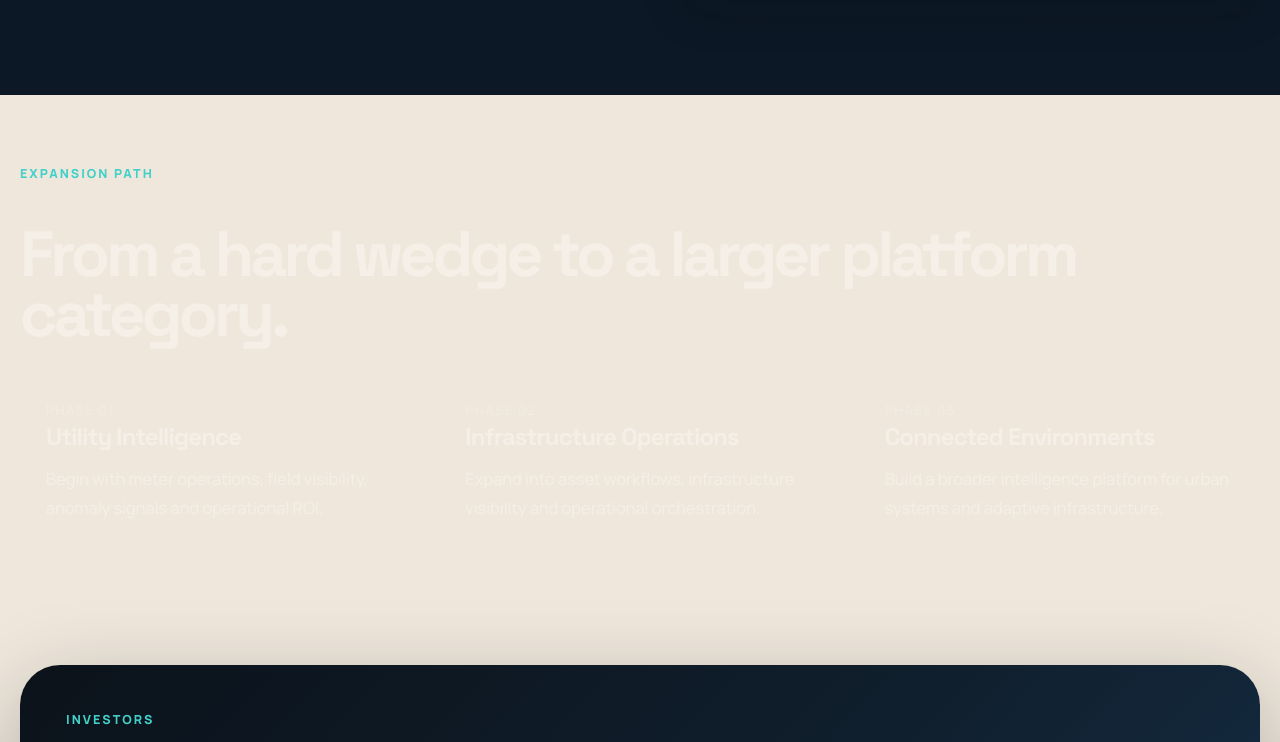
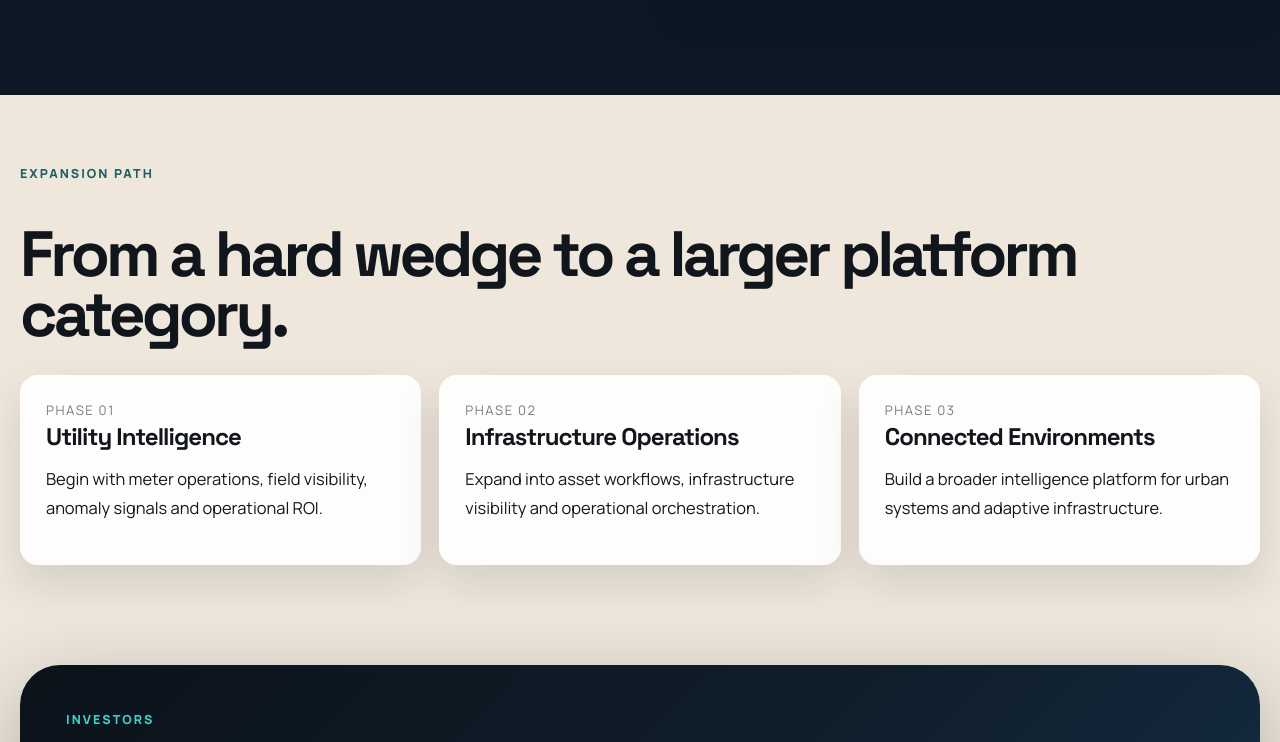
Before and after one commit to meloshemo/Noethon, a plain HTML site: page index.html in a window 1280 px wide. Shown: the part 2738-3480 px from the top of the page. Drawn offline with Linux system fonts and the light colour scheme.

Commit message:
Improve section readability

```diff
--- a/styles.css
+++ b/styles.css
@@ -260,11 +260,13 @@ h2 {
   font-size: clamp(2.2rem, 5vw, 4.1rem);
   letter-spacing: -0.06em;
   color: var(--text-dark);
+  font-weight: 700;
 }
 
 h3 {
   font-size: 1.5rem;
   letter-spacing: -0.04em;
+  font-weight: 700;
 }
 
 .hero-text,
@@ -434,6 +436,14 @@ h3 {
   color: rgba(17, 22, 29, 0.62);
 }
 
+.editorial-section .section-heading .eyebrow,
+.thesis-section .section-heading .eyebrow,
+.contact-section .section-heading .eyebrow,
+.platform-section .section-heading .eyebrow,
+.roadmap-section .section-heading .eyebrow {
+  color: #215f66;
+}
+
 .stack-secondary strong {
   display: block;
   font-size: 1.35rem;
@@ -490,7 +500,7 @@ h3 {
 }
 
 .light-section h2 {
-  color: var(--text-light);
+  color: inherit;
 }
 
 .editorial-layout,
@@ -511,13 +521,17 @@ h3 {
   box-shadow: var(--shadow-soft);
 }
 
+.statement-card p {
+  color: rgba(17, 22, 29, 0.84);
+}
+
 .statement-card.subtle {
   background: rgba(255, 250, 244, 0.68);
 }
 
 .platform-section,
 .roadmap-section {
-  color: var(--text-light);
+  color: var(--text-dark);
 }
 
 .platform-grid,
@@ -537,6 +551,14 @@ h3 {
   padding: 26px;
 }
 
+.platform-section .section-heading h2,
+.roadmap-section .section-heading h2,
+.editorial-section .section-heading h2,
+.thesis-section .section-heading h2,
+.contact-section .section-heading h2 {
+  color: var(--text-dark);
+}
+
 .dark-card {
   background: linear-gradient(180deg, #13202c, #0c141c);
 }
@@ -547,10 +569,7 @@ h3 {
 .glow-card h3,
 .investor-copy p,
 .investor-grid article,
-.manifesto-card,
-.roadmap-grid article,
-.roadmap-grid h3,
-.roadmap-grid p {
+.manifesto-card {
   color: var(--text-light);
 }
 
@@ -580,7 +599,7 @@ h3 {
 }
 
 .thesis-copy p {
-  color: var(--muted-dark);
+  color: rgba(17, 22, 29, 0.82);
 }
 
 .thesis-panel {
@@ -596,6 +615,21 @@ h3 {
 }
 
 .thesis-panel article strong {
+  color: var(--text-dark);
+}
+
+.roadmap-grid article {
+  background: rgba(255, 255, 255, 0.9);
+  box-shadow: var(--shadow-soft);
+  color: var(--text-dark);
+}
+
+.roadmap-grid span {
+  color: rgba(17, 22, 29, 0.56);
+}
+
+.roadmap-grid h3,
+.roadmap-grid p {
   color: var(--text-dark);
 }
 
```
